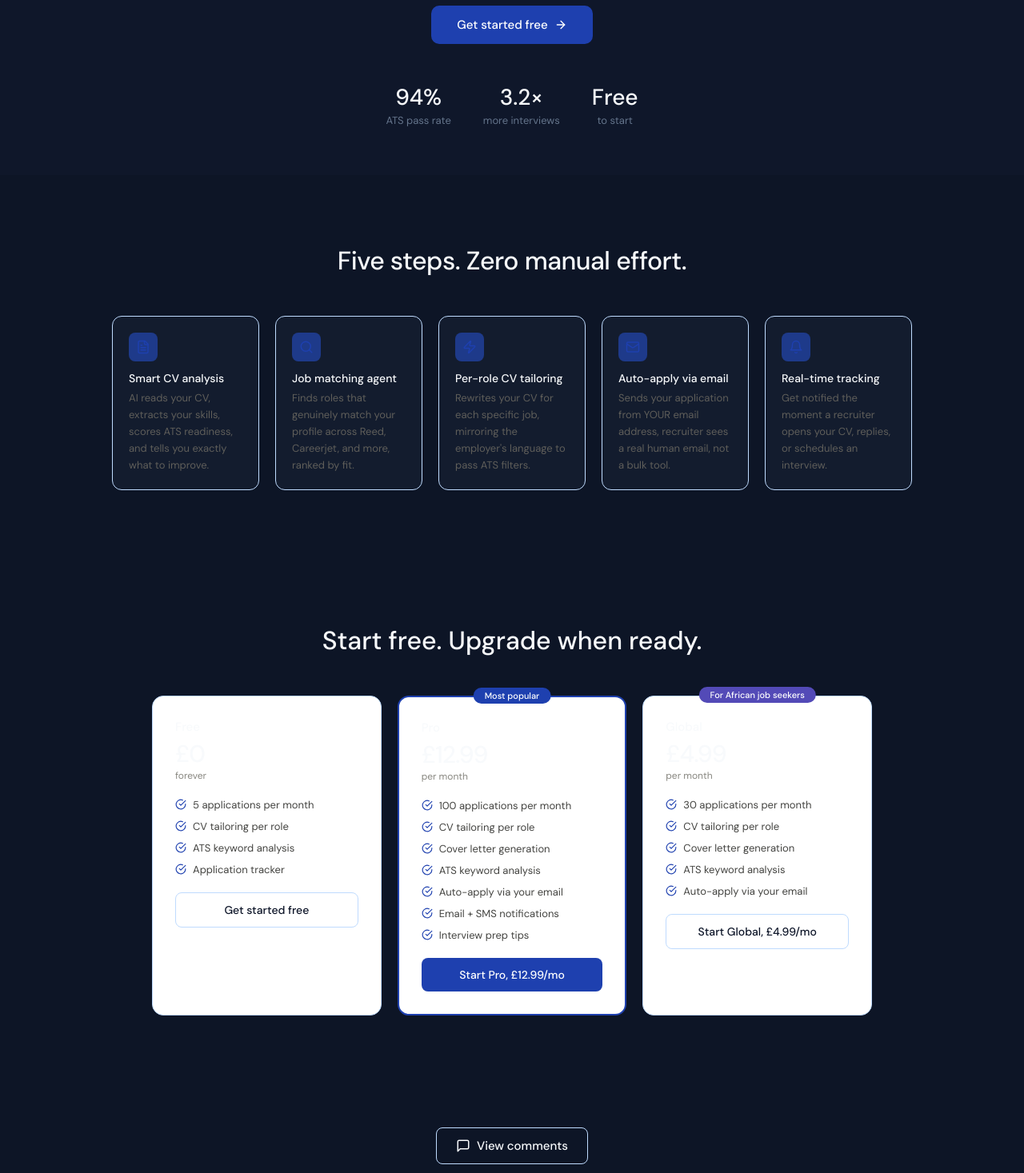
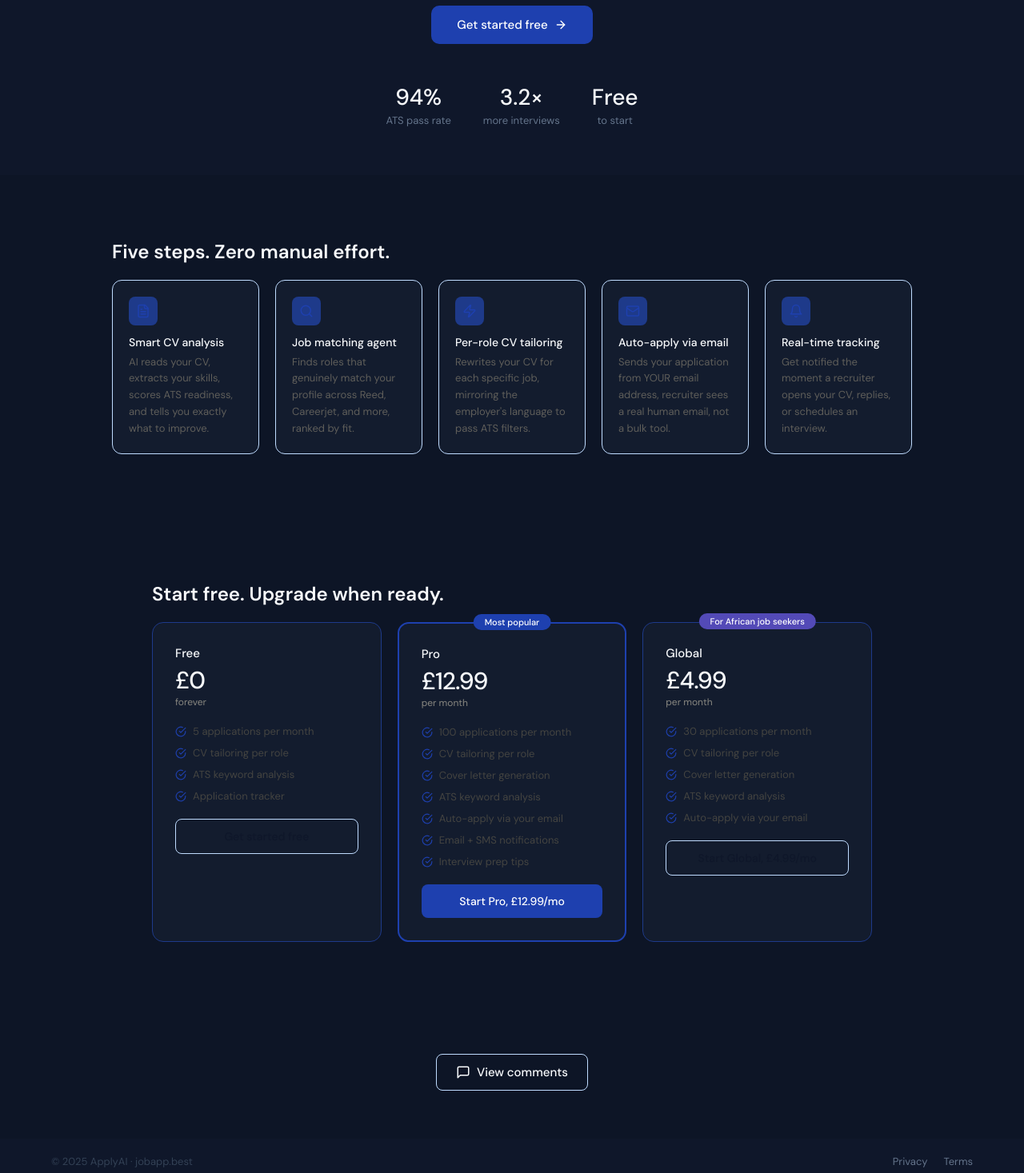
Before and after one commit to JulietChinenyeDuru/African-Entrepreneurship-main, a Next.js app: page / in a window 1280 px wide. Shown: the part 353-1820 px from the top of the page at 80% size. Built offline with nearby package versions, Linux system fonts and the light colour scheme.

Commit message:
feat: dark theme for pricing cards and feature cards

```diff
--- a/app/page.tsx
+++ b/app/page.tsx
@@ -102,7 +102,7 @@
       {/* FEATURES */}
       <section style={{ padding: '60px 5vw', background: '#0D1526' }} id="features">
         <div style={{ maxWidth: 1000, margin: '0 auto' }}>
-          <h2 style={{ textAlign: 'center', fontSize: 32, fontWeight: 500, marginBottom: 48, letterSpacing: -0.5 }}>Five steps. Zero manual effort.</h2>
+          <h2 style={{ textAlign: 'center', fontSize: 32, fontWeight: 500, marginBottom: 48, letterSpacing: -0.5 }} style={{ color: '#F8FAFC' }}>Five steps. Zero manual effort.</h2>
           <div style={{ display: 'grid', gridTemplateColumns: 'repeat(auto-fit,minmax(180px,1fr))', gap: 20 }}>
             {FEATURES.map(f => (
               <div key={f.title} style={{ padding: 20, background: '#131C2E', borderRadius: 12, border: '1px solid #BFDBFE' }}>
@@ -120,10 +120,10 @@
       {/* PRICING */}
       <section style={{ padding: '80px 5vw', background: '#0D1526' }} id="pricing">
         <div style={{ maxWidth: 900, margin: '0 auto' }}>
-          <h2 style={{ textAlign: 'center', fontSize: 32, fontWeight: 500, marginBottom: 48 }}>Start free. Upgrade when ready.</h2>
+          <h2 style={{ textAlign: 'center', fontSize: 32, fontWeight: 500, marginBottom: 48 }} style={{ color: '#F8FAFC' }}>Start free. Upgrade when ready.</h2>
           <div style={{ display: 'grid', gridTemplateColumns: 'repeat(auto-fit,minmax(240px,1fr))', gap: 20 }}>
             {PLANS.map(plan => (
-              <div key={plan.name} style={{ background: '#fff', borderRadius: 14, border: plan.highlight ? '2px solid #1E40AF' : '1px solid #BFDBFE', padding: '28px', position: 'relative' }}>
+              <div key={plan.name} style={{ background: '#131C2E', borderRadius: 14, border: plan.highlight ? '2px solid #1E40AF' : '1px solid #1E3A8A', padding: '28px', position: 'relative' }}>
                 {plan.highlight && <div style={{ position: 'absolute', top: -12, left: '50%', transform: 'translateX(-50%)', background: '#1E40AF', color: '#fff', fontSize: 11, fontWeight: 500, padding: '3px 14px', borderRadius: 10, whiteSpace: 'nowrap' }}>Most popular</div>}
                 {plan.note && <div style={{ position: 'absolute', top: -12, left: '50%', transform: 'translateX(-50%)', background: '#534AB7', color: '#fff', fontSize: 11, fontWeight: 500, padding: '3px 14px', borderRadius: 10, whiteSpace: 'nowrap' }}>{plan.note}</div>}
                 <div style={{ fontSize: 15, fontWeight: 500, marginBottom: 4 }}>{plan.name}</div>
```
